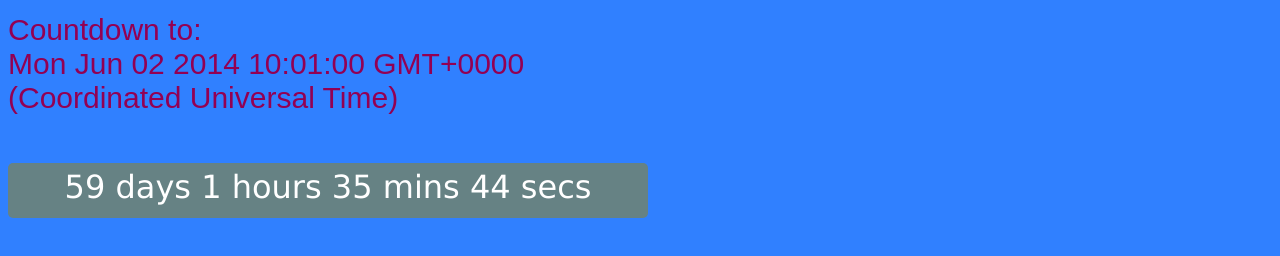
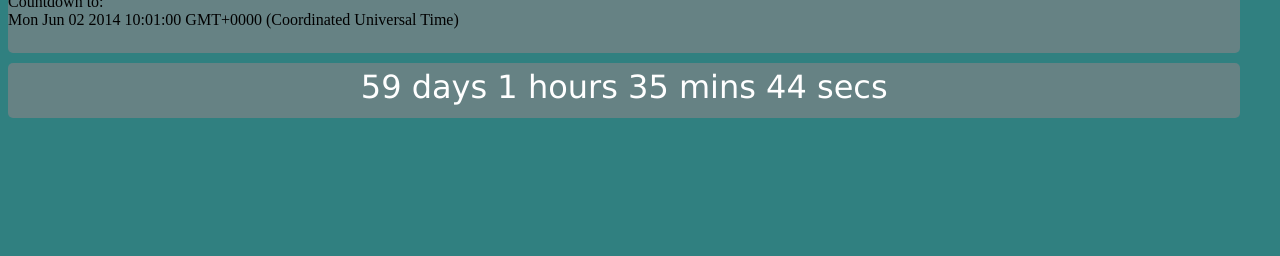
Before and after one commit to brotherBear/countdown, a plain HTML site: page index.html in a window 1280 px wide. Drawn offline with Linux system fonts and the light colour scheme.

Commit message:
further experiments on layot

```diff
--- a/index.html
+++ b/index.html
@@ -5,7 +5,7 @@
     <script src='scripts/script.js'></script>
 </head>
 <body>
-    <div class="frame" id="header"></div>
+    <div id="header"></div>
     <div class="frame" id="countdown">
     <!--<div class="dot"></div> -->
     </div>
--- a/scripts/style.css
+++ b/scripts/style.css
@@ -8,7 +8,7 @@ div {
     height: 5em;
     width: 20em;
     color: #630053;
-    font-size: 12em;
+    font-size: 24px;
     font-family: sans-serif;
 }
 
@@ -16,21 +16,21 @@ div {
     background-color: #23e021;
     height: 2em;
     width: 2em;
-
 }
 
 #header {
-    font-size: 30px;
-    color: #930053;
-}
-
-body {
-    background-color: #3080FF;
+	z-index: 1;
+	width: 97.5%;
+	margin-top: -20px;
+	height: 60px;
+	background-color: #668284;
+	margin-bottom: 10px;
 }
 
 #countdown {
 	position: relative;
 	height: 50px;
+	width: 97.5%;
 	background-color: #668284;
 	clear: both;
 	font-family: Verdana, sans-serif;
@@ -43,3 +43,7 @@ body {
 	position: relative;
 	padding-top: 15px;
 }
+
+body {
+    background-color: #308080;
+}
```
